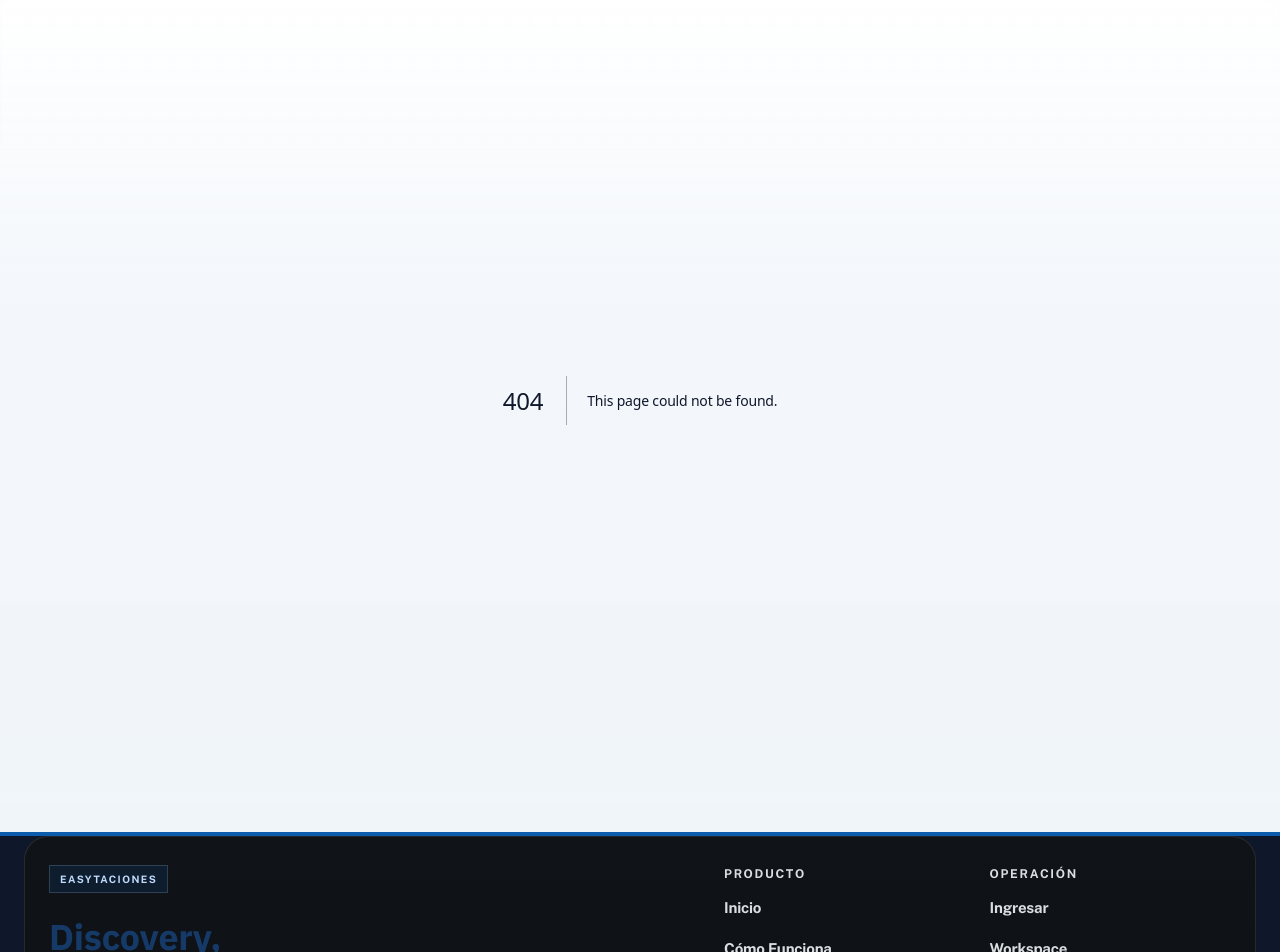
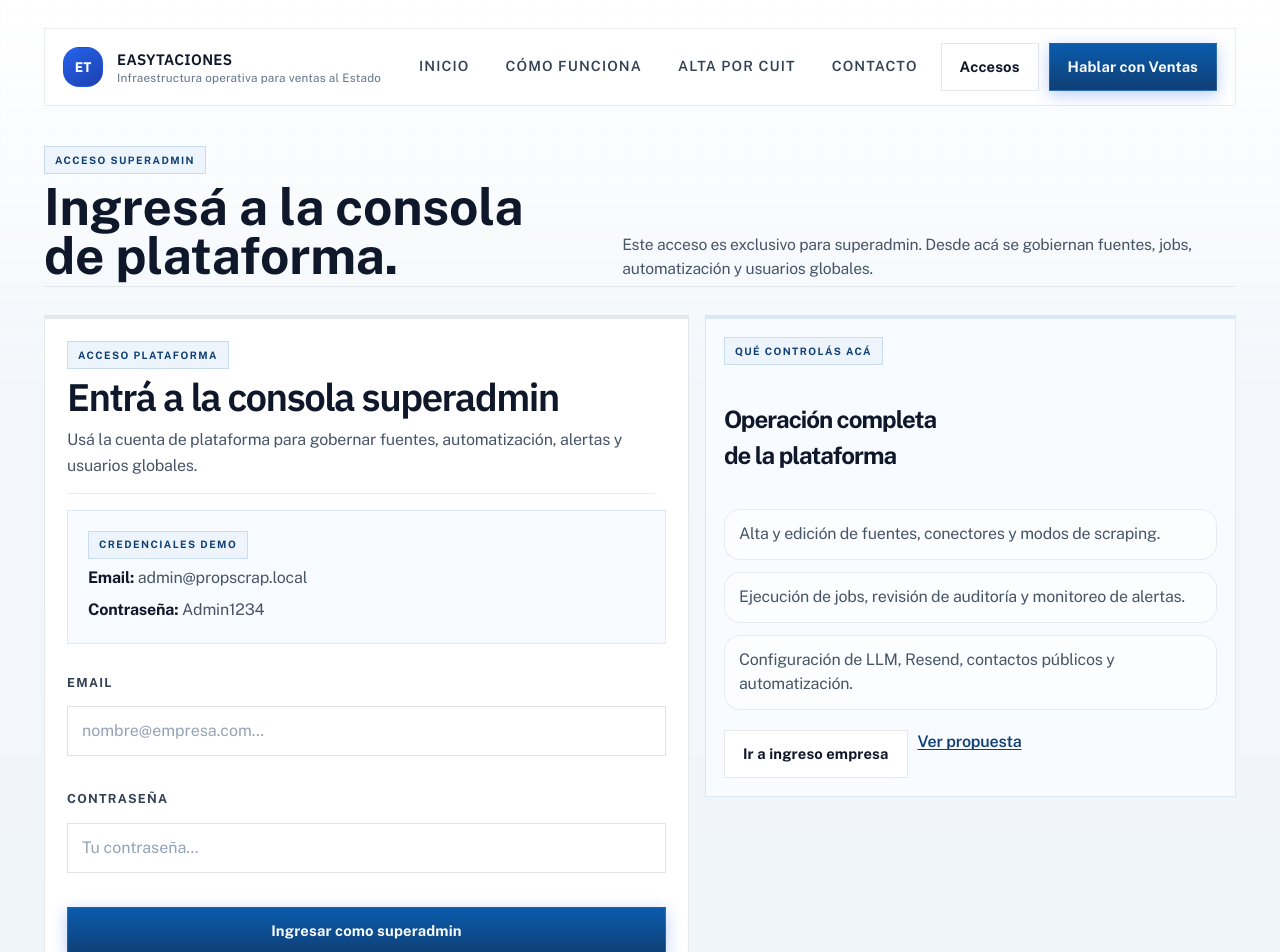
Before and after one commit to diegodella1/propscrap, a Next.js app in the folder apps/web/: page /login/superadmin in a window 1280 px wide. Before the commit this address had no page. Shown: the top 952 px of the page. Built offline with nearby package versions, Linux system fonts and the light colour scheme; no server answers.

Commit message:
Split client and superadmin login flows

```diff
--- /dev/null
+++ b/apps/web/app/(auth)/login/superadmin/page.tsx
@@ -0,0 +1,49 @@
+import Link from "next/link";
+import { redirect } from "next/navigation";
+
+import { PageHero } from "../../../../components/layout/page-hero";
+import { PageShell } from "../../../../components/layout/page-shell";
+import { LoginForm } from "../../../../components/login-form";
+import { SiteHeader } from "../../../../components/site-header";
+import { getCurrentUserFromSession } from "../../../../lib/session";
+
+export default async function SuperadminLoginPage() {
+  const currentUser = await getCurrentUserFromSession();
+  if (currentUser) {
+    redirect(currentUser.role === "admin" ? "/admin/platform" : "/dashboard");
+  }
+
+  return (
+    <PageShell variant="auth">
+      <SiteHeader section="auth" />
+
+      <PageHero
+        eyebrow="Acceso superadmin"
+        title="Ingresá a la consola de plataforma."
+        description="Este acceso es exclusivo para superadmin. Desde acá se gobiernan fuentes, jobs, automatización y usuarios globales."
+        className="workspace-header auth-page-header"
+      />
+
+      <section className="auth-layout auth-layout-upgraded signup-shell login-shell">
+        <LoginForm variant="superadmin" />
+        <article className="panel dispatch-panel onboarding-companion signup-companion login-companion">
+          <span className="section-kicker">Qué controlás acá</span>
+          <h2>Operación completa de la plataforma</h2>
+          <div className="signup-path">
+            <p>Alta y edición de fuentes, conectores y modos de scraping.</p>
+            <p>Ejecución de jobs, revisión de auditoría y monitoreo de alertas.</p>
+            <p>Configuración de LLM, Resend, contactos públicos y automatización.</p>
+          </div>
+          <div className="hero-actions">
+            <Link href="/login/empresa" className="button-secondary">
+              Ir a ingreso empresa
+            </Link>
+            <Link href="/about" className="linkish">
+              Ver propuesta
+            </Link>
+          </div>
+        </article>
+      </section>
+    </PageShell>
+  );
+}
--- a/apps/web/app/product-hardening.css
+++ b/apps/web/app/product-hardening.css
@@ -491,6 +491,33 @@
   overflow-wrap: anywhere;
 }
 
+.auth-choice-grid {
+  display: grid;
+  grid-template-columns: repeat(2, minmax(0, 1fr));
+  gap: 16px;
+}
+
+.auth-choice-card {
+  display: grid;
+  gap: 14px;
+  align-content: start;
+}
+
+.login-demo-card {
+  display: grid;
+  gap: 6px;
+  background: #f8fbff !important;
+  border-color: rgba(11, 92, 173, 0.12) !important;
+}
+
+.login-demo-card p {
+  margin: 0;
+}
+
+.login-demo-card strong {
+  color: #0f172a;
+}
+
 @media (max-width: 1120px) {
   .opportunity-list-card,
   .source-card-header,
@@ -517,6 +544,10 @@
   }
 
   .ops-readiness-grid {
+    grid-template-columns: 1fr;
+  }
+
+  .auth-choice-grid {
     grid-template-columns: 1fr;
   }
 }
--- a/apps/web/components/login-form.tsx
+++ b/apps/web/components/login-form.tsx
@@ -7,8 +7,53 @@
 
 const API_BASE_URL = process.env.NEXT_PUBLIC_API_BASE_URL ?? "";
 
-export function LoginForm() {
+type LoginVariant = "company" | "superadmin";
+
+type Props = {
+  variant?: LoginVariant;
+};
+
+const VARIANT_COPY: Record<
+  LoginVariant,
+  {
+    eyebrow: string;
+    title: string;
+    description: string;
+    submitLabel: string;
+    pendingLabel: string;
+    hint: string[];
+    demoEmail: string;
+    demoPassword: string;
+    invalidRoleMessage: string;
+  }
+> = {
+  company: {
+    eyebrow: "Acceso empresa",
+    title: "Entrá al workspace comercial",
+    description: "Usá tu email de trabajo para volver a oportunidades, seguimiento y operación diaria.",
+    submitLabel: "Ingresar como cliente",
+    pendingLabel: "Ingresando cliente…",
+    hint: ["Oportunidades", "Seguimiento", "Empresa"],
+    demoEmail: "manager@licitacionesia.local",
+    demoPassword: "Admin1234",
+    invalidRoleMessage: "Esta entrada es para clientes. Usá el acceso de superadmin.",
+  },
+  superadmin: {
+    eyebrow: "Acceso plataforma",
+    title: "Entrá a la consola superadmin",
+    description: "Usá la cuenta de plataforma para gobernar fuentes, automatización, alertas y usuarios globales.",
+    submitLabel: "Ingresar como superadmin",
+    pendingLabel: "Ingresando superadmin…",
+    hint: ["Fuentes", "Automatización", "Usuarios"],
+    demoEmail: "admin@propscrap.local",
+    demoPassword: "Admin1234",
+    invalidRoleMessage: "Esta entrada es sólo para superadmin.",
+  },
+};
+
+export function LoginForm({ variant = "company" }: Props) {
   const router = useRouter();
+  const copy = VARIANT_COPY[variant];
   const [email, setEmail] = useState("");
   const [password, setPassword] = useState("");
   const [message, setMessage] = useState("");
@@ -28,7 +73,29 @@
         setMessage(formatFastApiDetail(payload ?? { detail: "No se pudo iniciar sesión." }));
         return;
       }
-      router.push("/mi-cuenta");
+
+      const role = payload?.user?.role;
+      if (variant === "superadmin" && role !== "admin") {
+        await fetch(`${API_BASE_URL}/api/v1/auth/logout`, {
+          method: "POST",
+          credentials: "include",
+        }).catch(() => null);
+        setMessage(copy.invalidRoleMessage);
+        return;
+      }
+
+      if (variant === "company" && role === "admin") {
+        await fetch(`${API_BASE_URL}/api/v1/auth/logout`, {
+          method: "POST",
+          credentials: "include",
+        }).catch(() => null);
+        setMessage(copy.invalidRoleMessage);
+        return;
+      }
+
+      const target =
+        role === "admin" ? "/admin/platform" : role === "manager" ? "/admin/company" : "/dashboard";
+      router.push(target);
       router.refresh();
     });
   }
@@ -36,9 +103,18 @@
   return (
     <div className="auth-form-card auth-form-card-upgraded login-form-card">
       <div className="signup-form-header">
-        <span className="section-kicker">Acceso</span>
-        <h2>Entrá al workspace</h2>
-        <p>Usá tu email de trabajo para volver a oportunidades, seguimiento y administración.</p>
+        <span className="section-kicker">{copy.eyebrow}</span>
+        <h2>{copy.title}</h2>
+        <p>{copy.description}</p>
+      </div>
+      <div className="detail-note-card login-demo-card">
+        <span className="section-kicker">Credenciales demo</span>
+        <p>
+          <strong>Email:</strong> {copy.demoEmail}
+        </p>
+        <p>
+          <strong>Contraseña:</strong> {copy.demoPassword}
+        </p>
       </div>
       <div className="field">
         <label htmlFor="login-email">Email</label>
@@ -66,12 +142,12 @@
         />
       </div>
       <button type="button" onClick={submit} disabled={isPending} className="button-primary button-block">
-        {isPending ? "Ingresando…" : "Ingresar"}
+        {isPending ? copy.pendingLabel : copy.submitLabel}
       </button>
       <div className="signup-confidence-bar">
-        <span>Oportunidades</span>
-        <span>Seguimiento</span>
-        <span>Administración</span>
+        {copy.hint.map((item) => (
+          <span key={item}>{item}</span>
+        ))}
       </div>
       {message ? <p className="form-message form-message-block" aria-live="polite">{message}</p> : null}
     </div>
--- a/apps/web/components/site-header.tsx
+++ b/apps/web/components/site-header.tsx
@@ -41,6 +41,8 @@
     signup: pathname.startsWith("/signup"),
     contact: pathname.startsWith("/contact"),
     login: pathname.startsWith("/login"),
+    loginCompany: pathname.startsWith("/login/empresa"),
+    loginAdmin: pathname.startsWith("/login/superadmin"),
     dashboard: pathname.startsWith("/dashboard") || pathname.startsWith("/tenders/"),
     saved: pathname.startsWith("/saved"),
     profile: pathname.startsWith("/company-profile"),
@@ -140,7 +142,7 @@
                 data-active={active.login}
                 onClick={closeNav}
               >
-                Ingresar
+                Accesos
               </Link>
               <Link href="/contact" className="button-primary site-auth-button" onClick={closeNav}>
                 Hablar con Ventas
```
Also changed, not shown: apps/web/app/(auth)/login/empresa/page.tsx (added, +49 -0 lines), apps/web/app/(auth)/login/page.tsx (+34 -16 lines), 1 other file (tests, documents, lock files or other folders).
